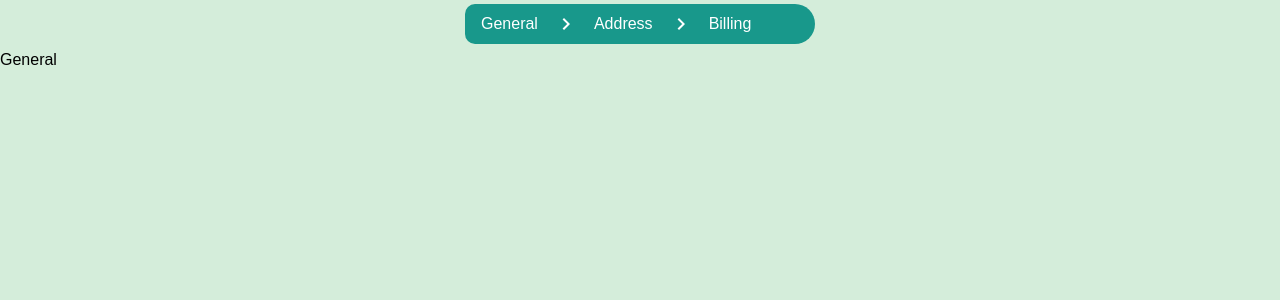
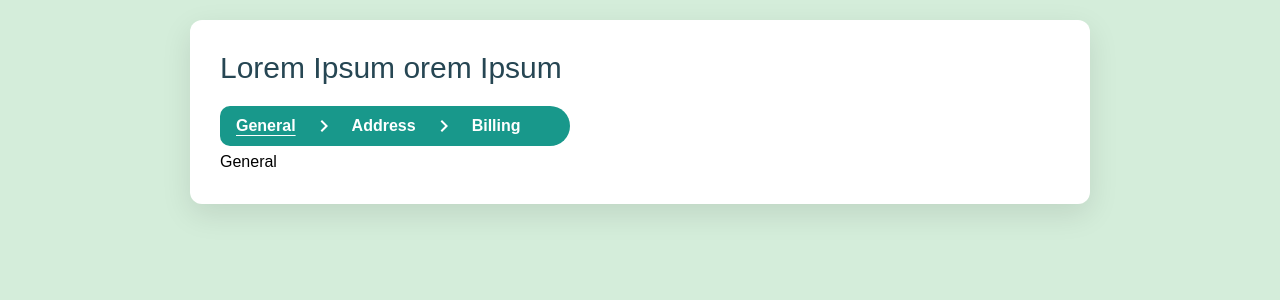
Before and after one commit to Ruturaj2003/multi-step-Form, a React (Vite) app: page /form-one in a window 1280 px wide. Shown: the top 300 px of the page. Built offline with nearby package versions, Linux system fonts and the light colour scheme.

Commit message:
Add BreadCrumb component and style form layout

```diff
--- /dev/null
+++ b/src/components/BreadCrumb.jsx
@@ -0,0 +1,55 @@
+import { ChevronRightSharp } from '@mui/icons-material';
+import { Link, useLocation } from 'react-router-dom';
+
+const BreadCrumb = () => {
+  const location = useLocation();
+
+  // Helper function to determine if the link is active
+  const getLinkClass = (path) =>
+    `text-white ${
+      location.pathname === path
+        ? 'font-bold underline underline-offset-4'
+        : 'font-bold '
+    }`;
+
+  return (
+    <div className="h-12 flex justify-start items-center">
+      <div className="bg-primary rounded-l-xl rounded-r-3xl text-white max-w-[350px] flex-1 px-4 py-2">
+        {/* Breadcrumbs */}
+        <nav>
+          <ul className="flex space-x-4">
+            <li>
+              <Link to="/form-one" className={getLinkClass('/form-one')}>
+                General
+              </Link>
+            </li>
+            <li>
+              <ChevronRightSharp />
+            </li>
+            <li>
+              <Link
+                to="/form-one/address"
+                className={getLinkClass('/form-one/address')}
+              >
+                Address
+              </Link>
+            </li>
+            <li>
+              <ChevronRightSharp />
+            </li>
+            <li>
+              <Link
+                to="/form-one/billing"
+                className={getLinkClass('/form-one/billing')}
+              >
+                Billing
+              </Link>
+            </li>
+          </ul>
+        </nav>
+      </div>
+    </div>
+  );
+};
+
+export default BreadCrumb;
--- a/src/index.css
+++ b/src/index.css
@@ -8,3 +8,41 @@ body {
   margin: 0;
   padding: 0;
 }
+/* Main container for form */
+.form-container {
+  display: flex;
+  justify-content: center;
+  align-items: start;
+  min-height: 100vh; /* Vertically center the form */
+  background-color: #d4edda; /* Soft background */
+  padding: 20px;
+}
+
+.form-card {
+  width: 100%;
+  max-width: 900px; /* Maximum width of the card */
+  background-color: #fff; /* White background for the card */
+  border-radius: 12px; /* Rounded corners */
+  padding: 30px;
+  box-shadow: 0 10px 30px rgba(0, 0, 0, 0.1); /* Soft shadow for depth */
+  transition: transform 0.3s ease, box-shadow 0.3s ease; /* Smooth animation for hover */
+}
+
+.form-card:hover {
+  transform: translateY(-5px); /* Slight raise effect on hover */
+  box-shadow: 0 15px 40px rgba(0, 0, 0, 0.2); /* Enhance shadow on hover */
+}
+
+/* Form container should be responsive */
+@media (max-width: 768px) {
+  .form-card {
+    padding: 20px;
+  }
+}
+
+@media (max-width: 480px) {
+  .form-card {
+    max-width: 100%;
+    padding: 15px;
+  }
+}
--- a/src/pages/FormOne.jsx
+++ b/src/pages/FormOne.jsx
@@ -1,43 +1,17 @@
-import { ChevronRightSharp } from '@mui/icons-material';
-import { Outlet, Link, useLocation } from 'react-router-dom';
-useLocation;
+import { Outlet } from 'react-router-dom';
+import BreadCrumb from '../components/BreadCrumb';
+// Import the new BreadCrumb component
+
 const FormOne = () => {
   return (
-    <div className="container">
-      {/* Bread Crumbs */}
-      <div className="h-12 flex justify-center items-center">
-        <div className="bg-primary rounded-l-xl rounded-r-3xl  text-white  max-w-[350px] flex-1 px-4 py-2">
-          {/* Breadcrumbs */}
-          <nav>
-            <ul className="flex space-x-4">
-              <li>
-                <Link to="/form-one" className="text-white">
-                  General
-                </Link>
-              </li>
-              <li>
-                <ChevronRightSharp></ChevronRightSharp>
-              </li>
-              <li>
-                <Link to="/form-one/address" className="text-white">
-                  Address
-                </Link>
-              </li>
-              <li>
-                <ChevronRightSharp></ChevronRightSharp>
-              </li>
-              <li>
-                <Link to="/form-one/billing" className="text-white">
-                  Billing
-                </Link>
-              </li>
-            </ul>
-          </nav>
-        </div>
+    <div className="form-container">
+      {/* Form Container */}
+      <div className="form-card">
+        <p className="text-text text-3xl mb-4">Lorem Ipsum orem Ipsum</p>
+        <BreadCrumb></BreadCrumb>
+        <Outlet />
       </div>
-
       {/* Outlet to render nested routes */}
-      <Outlet />
     </div>
   );
 };
```
